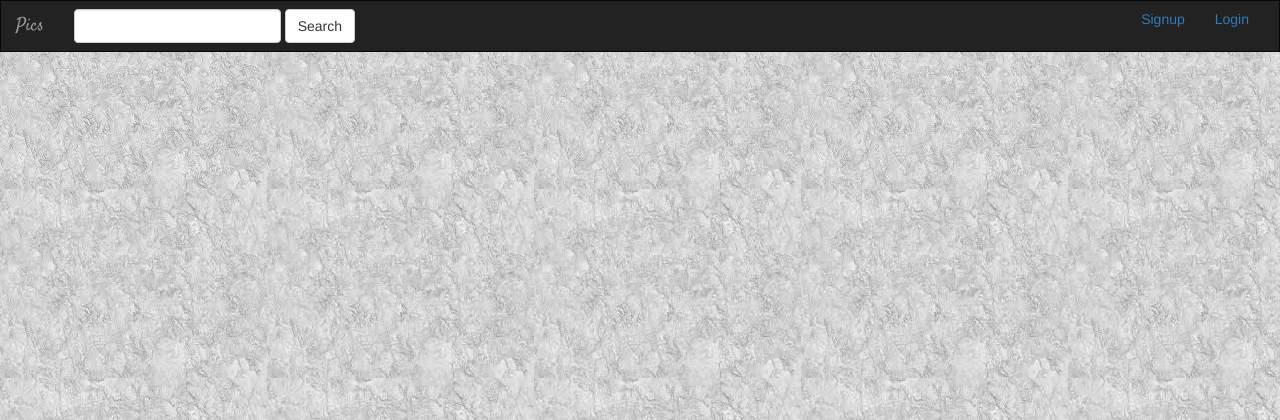
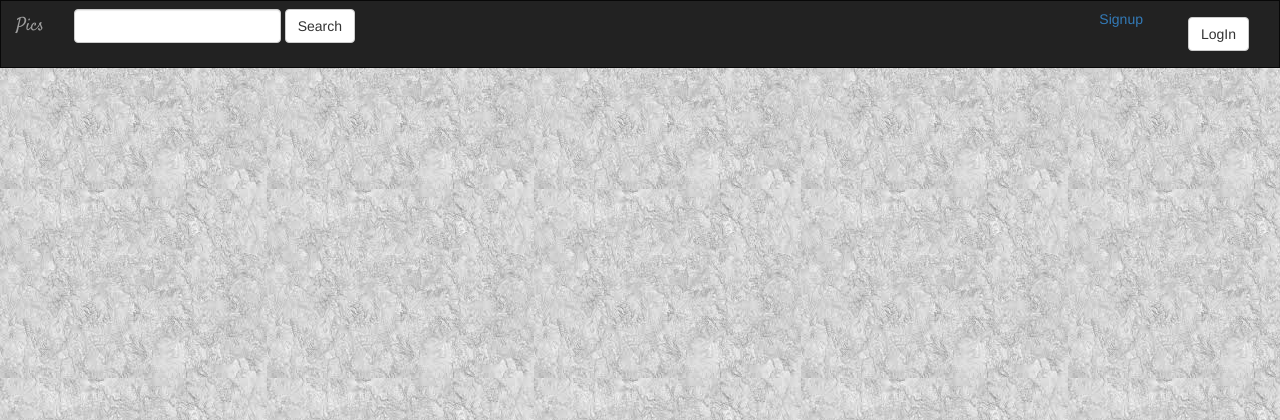
Before and after one commit to mennatareeq/website, a Django app: template photos/templates/photos/recommended_images.html in a window 1280 px wide. Shown: the top 420 px of the page. Run offline with Django 3.2, Linux system fonts and the light colour scheme; the template is opened without the code that fills it, so the values that code supplies are empty; some libraries are stand-ins or nearby versions.

Commit message:
modifications

```diff
--- a/photos/templates/photos/base.html
+++ b/photos/templates/photos/base.html
@@ -45,7 +45,13 @@
 
             <div class="navbar-form navbar-right">
                 {% if user.is_authenticated %}<p><a href="/users/logout/">Logout</a></p>
-                {% else %}<p><a href="/users/login/">Login</a></p>
+                {% else %}
+			</form>
+             			<form class="navbar-form navbar-right" method="get" action="{% url 'users:login' %}">
+                		{% csrf_token %}
+
+               			 <button type="submit" class="btn btn-default">LogIn</button>
+            </form>
                 {% endif %}
             </div>
 
```
Also changed, not shown: 16 other files.
